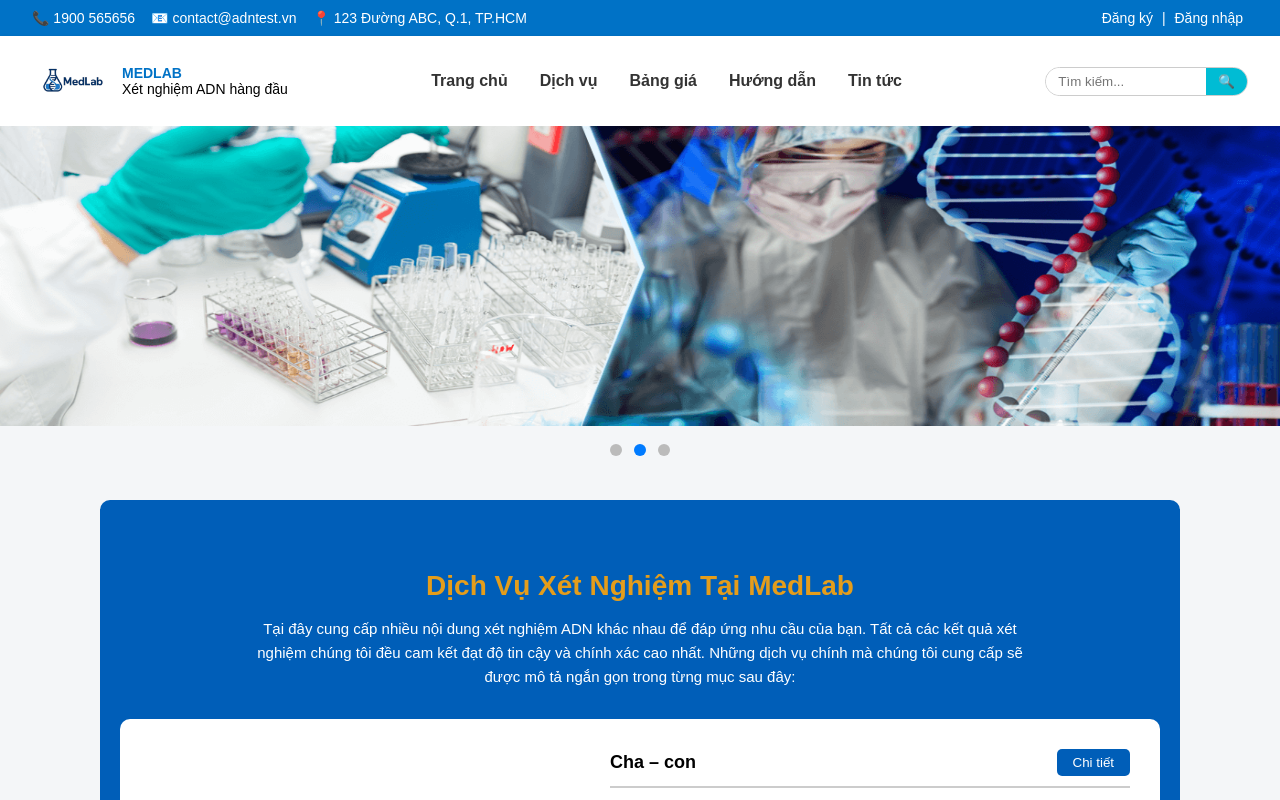
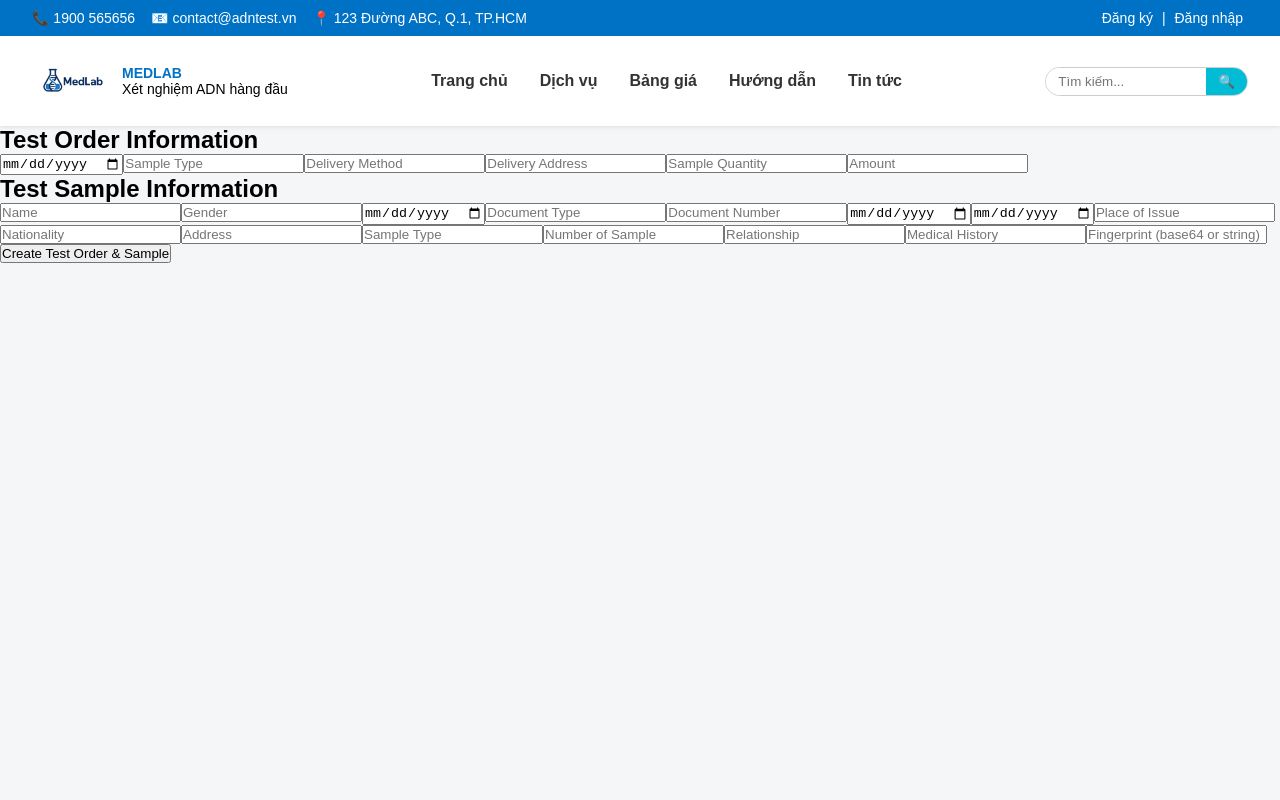
Before and after one commit to TanhLuu/DNA_Frontend, a React (Create React App) app in the folder dna_fe/: page /A in a window 1280 px wide. Before the commit this address led to /. Shown: the top 800 px of the page. Built offline with nearby package versions, Linux system fonts and the light colour scheme.

Commit message:
feat: add FormTestOrderSample component and related API for creating test orders and samples; update routing and styles

```diff
--- a/dna_fe/src/App.jsx
+++ b/dna_fe/src/App.jsx
@@ -19,6 +19,7 @@ import ADNRequestLegalForm from './components/ADNRequestLegalForm';
 import CivilServicePricing from './pages/Pricing/CivilServicePricing';
 import LegalServicePricing from './pages/Pricing/LegalServicePricing';
 import AllServicePricing from './pages/Pricing/AllServicePricing';
+import FormTestOrderSample from './pages/FormTestOrderSample';
 
 function App() {
   const [role, setRole] = useState(localStorage.getItem('role')?.toLowerCase());
@@ -49,6 +50,7 @@ function App() {
 
         <main className="main-content">
           <Routes>
+            <Route path="/A" element={<FormTestOrderSample />} />
             <Route path="/login" element={<Login />} />
             <Route path="/register" element={<Register />} />
             <Route path="/forgot-password" element={<ForgotPassword />} />
--- /dev/null
+++ b/dna_fe/src/api/orderSampleApi.js
@@ -0,0 +1,12 @@
+// src/api/orderSampleApi.js
+import axiosInstance from './axiosInstance';
+
+export const createTestOrder = async (orderData) => {
+  const response = await axiosInstance.post('/api/testorders', orderData);
+  return response.data;
+};
+
+export const createTestSample = async (sampleData) => {
+  const response = await axiosInstance.post('/api/testSamples', sampleData);
+  return response.data;
+};
--- a/dna_fe/src/components/Share/AdnBooking.jsx
+++ b/dna_fe/src/components/Share/AdnBooking.jsx
@@ -23,7 +23,7 @@ const AdnBooking = () => {
           <li>✔ Yêu cầu CMND/Khai sinh</li>
           <li>✔ Có giá trị pháp lý</li>
         </ul>
-        <Link to="/requestFormLegal">
+        <Link to="/requesFormtLegal">
           <button>Đặt lịch</button>
         </Link>
       </div>
--- a/dna_fe/src/components/Share/Header.jsx
+++ b/dna_fe/src/components/Share/Header.jsx
@@ -86,7 +86,7 @@ const Header = () => {
               <a href="/legal-price">Pháp lý</a>
             </div>
           </div>
-          <a href="/guide"><strong>Hướng dẫn</strong></a>
+          <a href="/A"><strong>Hướng dẫn</strong></a>
           <a href="/news"><strong>Tin tức</strong></a>
         </nav>
         <div className="search-box">
--- /dev/null
+++ b/dna_fe/src/pages/FormTestOrderSample.jsx
@@ -0,0 +1,92 @@
+import React, { useState } from 'react';
+import { createTestOrder, createTestSample } from '../api/orderSampleApi';
+
+const OrderAndSampleForm = () => {
+  const [order, setOrder] = useState({
+    orderDate: '',
+    sampleType: '',
+    resultDeliveryMethod: '',
+    resultDeliverAddress: '',
+    sampleQuantity: '',
+    amount: '',
+  });
+
+  const [sample, setSample] = useState({
+    name: '',
+    gender: '',
+    dateOfBirth: '',
+    documentType: '',
+    documentNumber: '',
+    dateOfIssue: '',
+    expirationDate: '',
+    placeOfIssue: '',
+    nationality: '',
+    address: '',
+    sampleType: '',
+    numberOfSample: '',
+    relationship: '',
+    medicalHistory: '',
+    fingerprint: '',
+  });
+
+  const handleOrderChange = (e) => {
+    setOrder({ ...order, [e.target.name]: e.target.value });
+  };
+
+  const handleSampleChange = (e) => {
+    setSample({ ...sample, [e.target.name]: e.target.value });
+  };
+
+  const handleSubmit = async (e) => {
+    e.preventDefault();
+    try {
+      // Gọi API tạo đơn test order trước
+      const createdOrder = await createTestOrder(order);
+      const orderId = createdOrder.orderId;
+
+      // Gọi API tạo sample và gắn orderId vừa tạo
+      await createTestSample({
+        ...sample,
+        orderId,
+      });
+
+      alert('Order and Sample created successfully!');
+    } catch (error) {
+      console.error(error);
+      alert('Failed to create order/sample.');
+    }
+  };
+
+  return (
+    <form onSubmit={handleSubmit}>
+      <h2>Test Order Information</h2>
+      <input type="date" name="orderDate" onChange={handleOrderChange} />
+      <input type="text" name="sampleType" placeholder="Sample Type" onChange={handleOrderChange} />
+      <input type="text" name="resultDeliveryMethod" placeholder="Delivery Method" onChange={handleOrderChange} />
+      <input type="text" name="resultDeliverAddress" placeholder="Delivery Address" onChange={handleOrderChange} />
+      <input type="number" name="sampleQuantity" placeholder="Sample Quantity" onChange={handleOrderChange} />
+      <input type="number" name="amount" placeholder="Amount" onChange={handleOrderChange} />
+
+      <h2>Test Sample Information</h2>
+      <input type="text" name="name" placeholder="Name" onChange={handleSampleChange} />
+      <input type="text" name="gender" placeholder="Gender" onChange={handleSampleChange} />
+      <input type="date" name="dateOfBirth" onChange={handleSampleChange} />
+      <input type="text" name="documentType" placeholder="Document Type" onChange={handleSampleChange} />
+      <input type="text" name="documentNumber" placeholder="Document Number" onChange={handleSampleChange} />
+      <input type="date" name="dateOfIssue" onChange={handleSampleChange} />
+      <input type="date" name="expirationDate" onChange={handleSampleChange} />
+      <input type="text" name="placeOfIssue" placeholder="Place of Issue" onChange={handleSampleChange} />
+      <input type="text" name="nationality" placeholder="Nationality" onChange={handleSampleChange} />
+      <input type="text" name="address" placeholder="Address" onChange={handleSampleChange} />
+      <input type="text" name="sampleType" placeholder="Sample Type" onChange={handleSampleChange} />
+      <input type="number" name="numberOfSample" placeholder="Number of Sample" onChange={handleSampleChange} />
+      <input type="text" name="relationship" placeholder="Relationship" onChange={handleSampleChange} />
+      <input type="text" name="medicalHistory" placeholder="Medical History" onChange={handleSampleChange} />
+      <input type="text" name="fingerprint" placeholder="Fingerprint (base64 or string)" onChange={handleSampleChange} />
+
+      <button type="submit">Create Test Order & Sample</button>
+    </form>
+  );
+};
+
+export default OrderAndSampleForm;
```
Also changed, not shown: dna_fe/src/styles/formTestOrderSample.css (added, +25 -0 lines).
